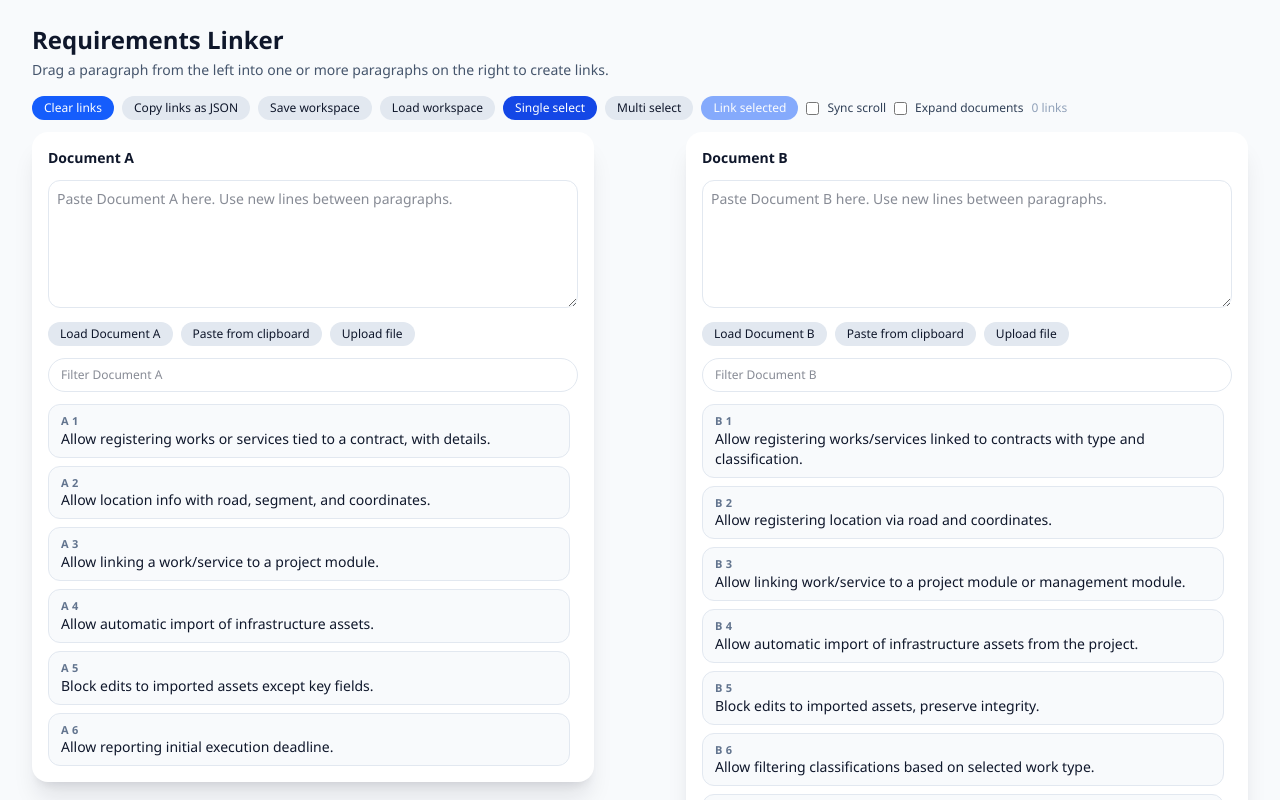
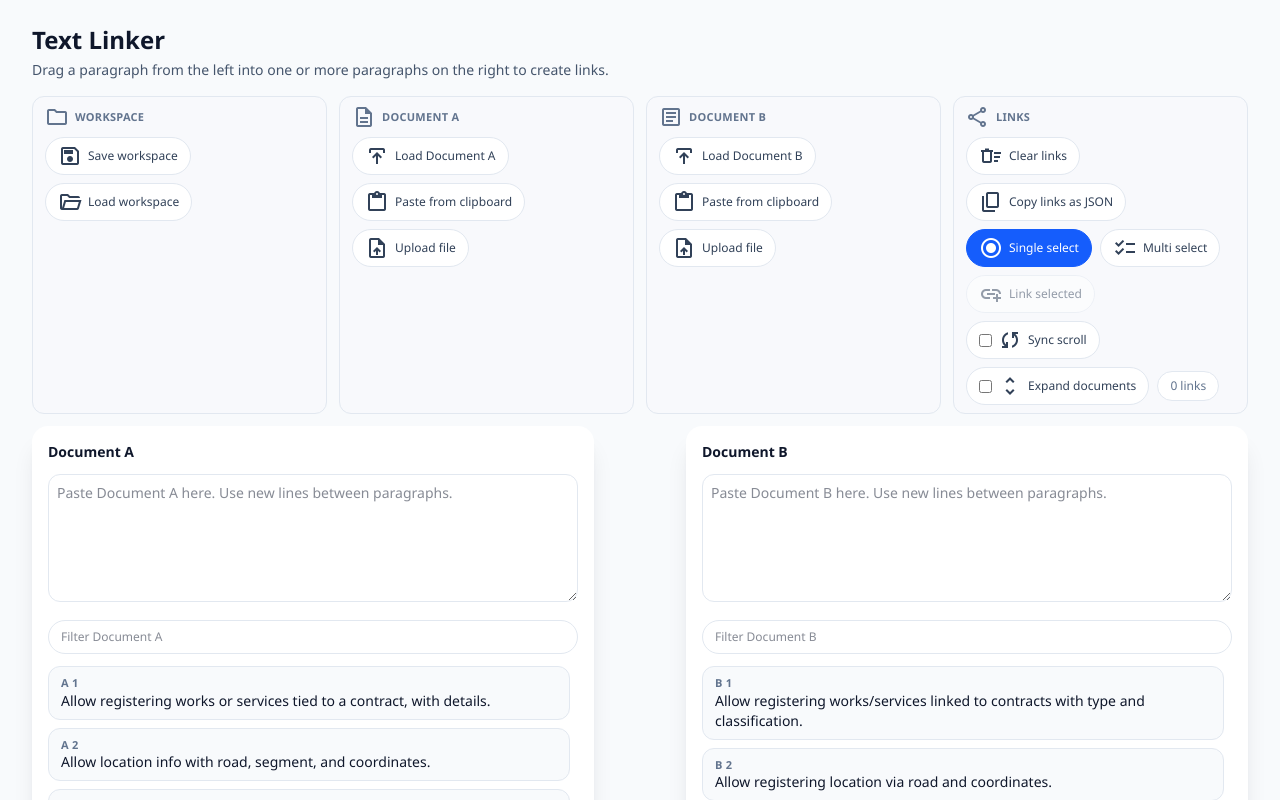
Before and after one commit to tondatto/text-linker, a React (Vite) app: page / in a window 1280 px wide. Shown: the top 800 px of the page. Built offline with nearby package versions, Linux system fonts and the light colour scheme.

Commit message:
Redesign menu and highlight linked items.

```diff
--- a/index.html
+++ b/index.html
@@ -4,6 +4,10 @@
     <meta charset="UTF-8" />
     <link rel="icon" type="image/svg+xml" href="/vite.svg" />
     <meta name="viewport" content="width=device-width, initial-scale=1.0" />
+    <link
+      rel="stylesheet"
+      href="https://fonts.googleapis.com/css2?family=Material+Symbols+Outlined:opsz,wght,FILL,GRAD@20..48,400,0,0"
+    />
     <title>Text Linker</title>
   </head>
   <body>
--- a/src/App.jsx
+++ b/src/App.jsx
@@ -162,6 +162,15 @@ function App() {
 
   const visibleLinks = useMemo(() => links.filter(shouldRenderLink), [links, shouldRenderLink])
 
+  const linkedIds = useMemo(() => {
+    const ids = new Set()
+    links.forEach((link) => {
+      ids.add(link.from)
+      ids.add(link.to)
+    })
+    return ids
+  }, [links])
+
   const handlePaste = useCallback(async (side) => {
     const text = await navigator.clipboard.readText()
     if (side === 'a') {
@@ -308,6 +317,12 @@ function App() {
         onCopy={copyLinks}
         onSave={saveWorkspace}
         onLoad={loadWorkspace}
+        onLoadA={() => setDataA(parseText(inputA))}
+        onPasteA={() => handlePaste('a')}
+        onUploadA={(event) => handleUpload('a', event)}
+        onLoadB={() => setDataB(parseText(inputB))}
+        onPasteB={() => handlePaste('b')}
+        onUploadB={(event) => handleUpload('b', event)}
         onModeChange={handleModeChange}
         onLinkSelected={linkSelected}
         syncScroll={syncScroll}
@@ -322,9 +337,6 @@ function App() {
           title="Document A"
           inputValue={inputA}
           onInputChange={setInputA}
-          onLoad={() => setDataA(parseText(inputA))}
-          onPaste={() => handlePaste('a')}
-          onUpload={(event) => handleUpload('a', event)}
           filterValue={filterA}
           onFilterChange={setFilterA}
           items={filteredA}
@@ -334,6 +346,7 @@ function App() {
           onItemClick={handleItemClick}
           onScroll={handleScrollA}
           isSelected={isSelected}
+          hasLink={(id) => linkedIds.has(id)}
           side="a"
           fullScroll={fullScroll}
         />
@@ -350,9 +363,6 @@ function App() {
           title="Document B"
           inputValue={inputB}
           onInputChange={setInputB}
-          onLoad={() => setDataB(parseText(inputB))}
-          onPaste={() => handlePaste('b')}
-          onUpload={(event) => handleUpload('b', event)}
           filterValue={filterB}
           onFilterChange={setFilterB}
           items={filteredB}
@@ -362,6 +372,7 @@ function App() {
           onItemClick={handleItemClick}
           onScroll={handleScrollB}
           isSelected={isSelected}
+          hasLink={(id) => linkedIds.has(id)}
           side="b"
           fullScroll={fullScroll}
         />
--- a/src/components/DocumentPanel.jsx
+++ b/src/components/DocumentPanel.jsx
@@ -2,9 +2,6 @@ const DocumentPanel = ({
   title,
   inputValue,
   onInputChange,
-  onLoad,
-  onPaste,
-  onUpload,
   filterValue,
   onFilterChange,
   items,
@@ -13,6 +10,7 @@ const DocumentPanel = ({
   onItemDrop,
   onItemClick,
   isSelected,
+  hasLink,
   onScroll,
   side,
   fullScroll,
@@ -26,18 +24,6 @@ const DocumentPanel = ({
         onChange={(event) => onInputChange(event.target.value)}
         placeholder={`Paste ${title} here. Use new lines between paragraphs.`}
       />
-      <div className="flex flex-wrap items-center gap-2">
-        <button className="rounded-full bg-slate-200 px-3 py-1 text-xs text-slate-900" type="button" onClick={onLoad}>
-          Load {title}
-        </button>
-        <button className="rounded-full bg-slate-200 px-3 py-1 text-xs text-slate-900" type="button" onClick={onPaste}>
-          Paste from clipboard
-        </button>
-        <label className="cursor-pointer rounded-full bg-slate-200 px-3 py-1 text-xs text-slate-900">
-          Upload file
-          <input className="hidden" type="file" accept=".txt" onChange={onUpload} />
-        </label>
-      </div>
     </div>
     <div className="mt-3">
       <input
@@ -54,6 +40,7 @@ const DocumentPanel = ({
     >
       {items.map(({ text, originalIndex }) => {
         const id = `${side}-${originalIndex}`
+        const linked = hasLink(id)
         return (
           <div
             key={id}
@@ -64,7 +51,11 @@ const DocumentPanel = ({
             onDrop={(event) => onItemDrop(event, id)}
             onClick={() => onItemClick(id)}
             className={`cursor-pointer rounded-xl border px-3 py-2 text-sm ${
-              isSelected(id) ? 'border-blue-600 bg-blue-50' : 'border-slate-200 bg-slate-50'
+              isSelected(id)
+                ? 'border-blue-600 bg-blue-50'
+                : linked
+                  ? 'border-emerald-200 bg-emerald-50'
+                  : 'border-slate-200 bg-slate-50'
             }`}
           >
             <strong className="block text-[11px] uppercase tracking-wide text-slate-500">
--- a/src/components/TopBar.jsx
+++ b/src/components/TopBar.jsx
@@ -5,6 +5,12 @@ const TopBar = ({
   onCopy,
   onSave,
   onLoad,
+  onLoadA,
+  onPasteA,
+  onUploadA,
+  onLoadB,
+  onPasteB,
+  onUploadB,
   onModeChange,
   onLinkSelected,
   syncScroll,
@@ -12,61 +18,96 @@ const TopBar = ({
   fullScroll,
   onFullScrollChange,
   status,
-}) => (
-  <header className="flex flex-wrap items-start justify-between gap-4 px-8 pb-3 pt-6">
+}) => {
+  const Icon = ({ name }) => <span className="material-symbols-outlined text-base leading-none">{name}</span>
+
+  const MenuButton = ({ icon, label, onClick, disabled = false, active = false }) => (
+    <button
+      className={`inline-flex items-center gap-1.5 rounded-full border px-3 py-1.5 text-xs transition ${
+        active
+          ? 'border-blue-600 bg-blue-600 text-white'
+          : 'border-slate-200 bg-white text-slate-700 hover:bg-slate-100'
+      } disabled:cursor-not-allowed disabled:opacity-50`}
+      type="button"
+      onClick={onClick}
+      disabled={disabled}
+    >
+      <Icon name={icon} />
+      <span>{label}</span>
+    </button>
+  )
+
+  const Group = ({ title, icon, children }) => (
+    <div className="rounded-xl border border-slate-200 bg-slate-50/70 px-3 py-2">
+      <div className="mb-2 inline-flex items-center gap-1.5 text-[11px] font-semibold uppercase tracking-wide text-slate-500">
+        <Icon name={icon} />
+        <span>{title}</span>
+      </div>
+      <div className="flex flex-wrap items-center gap-2">{children}</div>
+    </div>
+  )
+
+  return (
+    <header className="px-8 pb-3 pt-6">
       <div>
-      <h1 className="text-2xl font-semibold">Requirements Linker</h1>
+        <h1 className="text-2xl font-semibold">Text Linker</h1>
         <p className="mt-1 text-sm text-slate-600">
           Drag a paragraph from the left into one or more paragraphs on the right to create links.
         </p>
       </div>
-    <div className="flex flex-wrap items-center gap-2">
-      <button className="rounded-full bg-blue-600 px-3 py-1 text-xs text-white" type="button" onClick={onClear}>
-        Clear links
-      </button>
-      <button className="rounded-full bg-slate-200 px-3 py-1 text-xs text-slate-900" type="button" onClick={onCopy}>
-        Copy links as JSON
-      </button>
-      <button className="rounded-full bg-slate-200 px-3 py-1 text-xs text-slate-900" type="button" onClick={onSave}>
-        Save workspace
-      </button>
-      <button className="rounded-full bg-slate-200 px-3 py-1 text-xs text-slate-900" type="button" onClick={onLoad}>
-        Load workspace
-      </button>
-      <button
-        className={`rounded-full px-3 py-1 text-xs ${mode === 'single' ? 'bg-blue-700 text-white' : 'bg-slate-200 text-slate-900'}`}
-        type="button"
-        onClick={() => onModeChange('single')}
-      >
-        Single select
-      </button>
-      <button
-        className={`rounded-full px-3 py-1 text-xs ${mode === 'multi' ? 'bg-blue-700 text-white' : 'bg-slate-200 text-slate-900'}`}
-        type="button"
-        onClick={() => onModeChange('multi')}
-      >
-        Multi select
-      </button>
-      <button
-        className="rounded-full bg-blue-600 px-3 py-1 text-xs text-white disabled:cursor-not-allowed disabled:opacity-50"
-        type="button"
-        disabled={mode !== 'multi'}
-        onClick={onLinkSelected}
-      >
-        Link selected
-      </button>
-      <label className="flex items-center gap-2 text-xs text-slate-700">
+
+      <div className="mt-4 grid gap-3 lg:grid-cols-4">
+        <Group title="Workspace" icon="folder">
+          <MenuButton icon="save" label="Save workspace" onClick={onSave} />
+          <MenuButton icon="folder_open" label="Load workspace" onClick={onLoad} />
+        </Group>
+
+        <Group title="Document A" icon="description">
+          <MenuButton icon="publish" label="Load Document A" onClick={onLoadA} />
+          <MenuButton icon="content_paste" label="Paste from clipboard" onClick={onPasteA} />
+          <label className="inline-flex cursor-pointer items-center gap-1.5 rounded-full border border-slate-200 bg-white px-3 py-1.5 text-xs text-slate-700 transition hover:bg-slate-100">
+            <Icon name="upload_file" />
+            <span>Upload file</span>
+            <input className="hidden" type="file" accept=".txt" onChange={onUploadA} />
+          </label>
+        </Group>
+
+        <Group title="Document B" icon="article">
+          <MenuButton icon="publish" label="Load Document B" onClick={onLoadB} />
+          <MenuButton icon="content_paste" label="Paste from clipboard" onClick={onPasteB} />
+          <label className="inline-flex cursor-pointer items-center gap-1.5 rounded-full border border-slate-200 bg-white px-3 py-1.5 text-xs text-slate-700 transition hover:bg-slate-100">
+            <Icon name="upload_file" />
+            <span>Upload file</span>
+            <input className="hidden" type="file" accept=".txt" onChange={onUploadB} />
+          </label>
+        </Group>
+
+        <Group title="Links" icon="share">
+          <MenuButton icon="delete_sweep" label="Clear links" onClick={onClear} />
+          <MenuButton icon="content_copy" label="Copy links as JSON" onClick={onCopy} />
+          <MenuButton icon="radio_button_checked" label="Single select" active={mode === 'single'} onClick={() => onModeChange('single')} />
+          <MenuButton icon="checklist" label="Multi select" active={mode === 'multi'} onClick={() => onModeChange('multi')} />
+          <MenuButton icon="add_link" label="Link selected" onClick={onLinkSelected} disabled={mode !== 'multi'} />
+
+          <label className="inline-flex items-center gap-1.5 rounded-full border border-slate-200 bg-white px-3 py-1.5 text-xs text-slate-700">
             <input type="checkbox" checked={syncScroll} onChange={(event) => onSyncScrollChange(event.target.checked)} />
-        Sync scroll
+            <Icon name="sync" />
+            <span>Sync scroll</span>
           </label>
-      <label className="flex items-center gap-2 text-xs text-slate-700">
+          <label className="inline-flex items-center gap-1.5 rounded-full border border-slate-200 bg-white px-3 py-1.5 text-xs text-slate-700">
             <input type="checkbox" checked={fullScroll} onChange={(event) => onFullScrollChange(event.target.checked)} />
-        Expand documents
+            <Icon name="unfold_more" />
+            <span>Expand documents</span>
           </label>
-      <span className="text-xs text-slate-400">{linksCount} links</span>
-      {status ? <span className="text-xs text-slate-500">{status}</span> : null}
+          <span className="inline-flex items-center rounded-full border border-slate-200 bg-white px-3 py-1.5 text-xs text-slate-500">
+            {linksCount} links
+          </span>
+        </Group>
       </div>
+
+      {status ? <p className="mt-2 text-xs text-slate-500">{status}</p> : null}
     </header>
   )
+}
 
 export default TopBar
```
Lines whose indentation alone changed are shown as unchanged.
